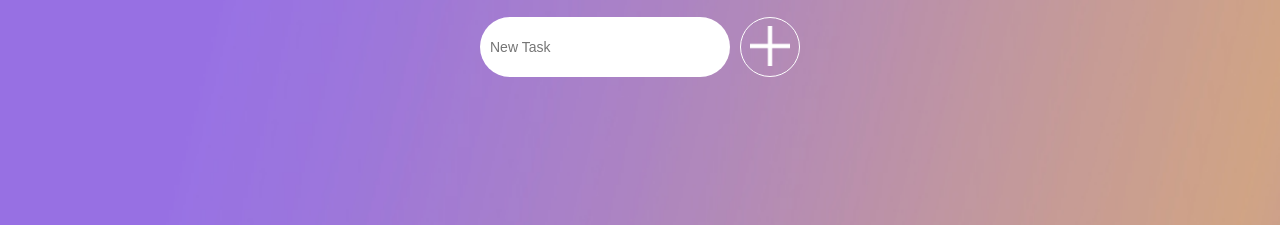
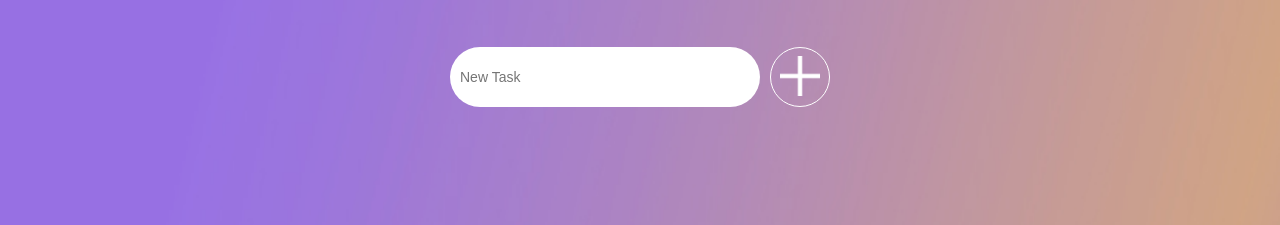
Before and after one commit to jam08/notes, a plain HTML site: page index.html in a window 1280 px wide. Shown: the part 38-263 px from the top of the page. Drawn offline with Linux system fonts and the light colour scheme; a web font is replaced by a local one.

Commit message:
media queries header

```diff
--- a/style/stylesheet.css
+++ b/style/stylesheet.css
@@ -91,10 +91,11 @@ main {
         height: 30rem;
     }
     .add-task {
-        height: 6rem;
+        height: 8rem;
+        margin: 4rem auto auto auto;
     }
     #new-task {
-        width: 24rem;
+        width: 30rem;
         height: 6rem;
         -webkit-border-radius: 4rem;
         -moz-border-radius: 4rem;
```
